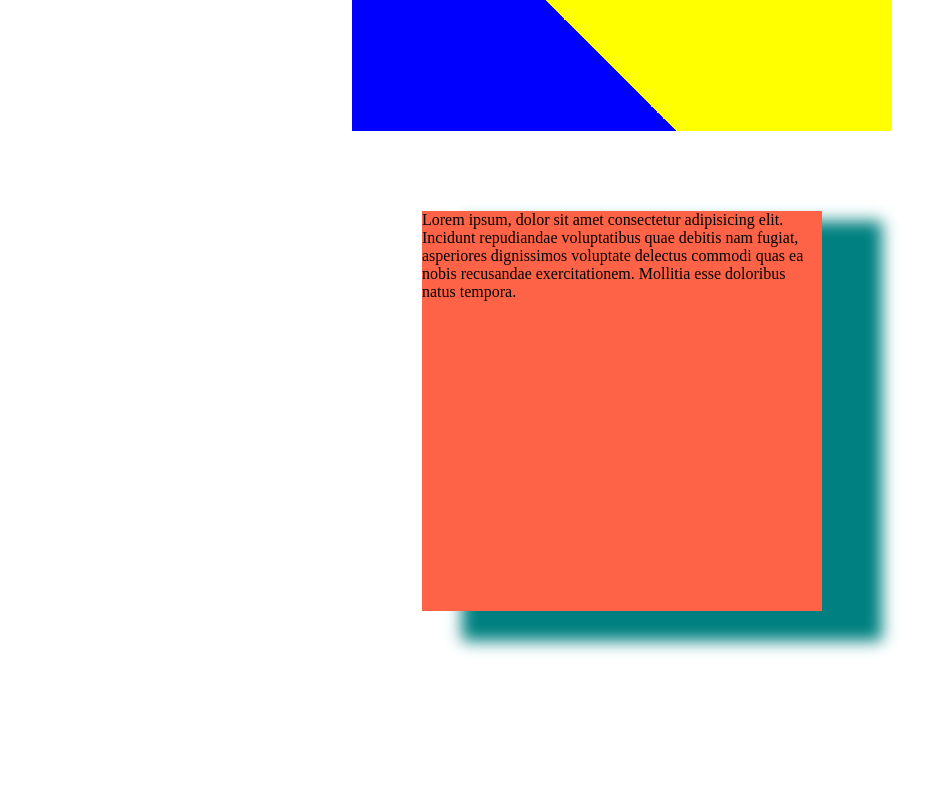
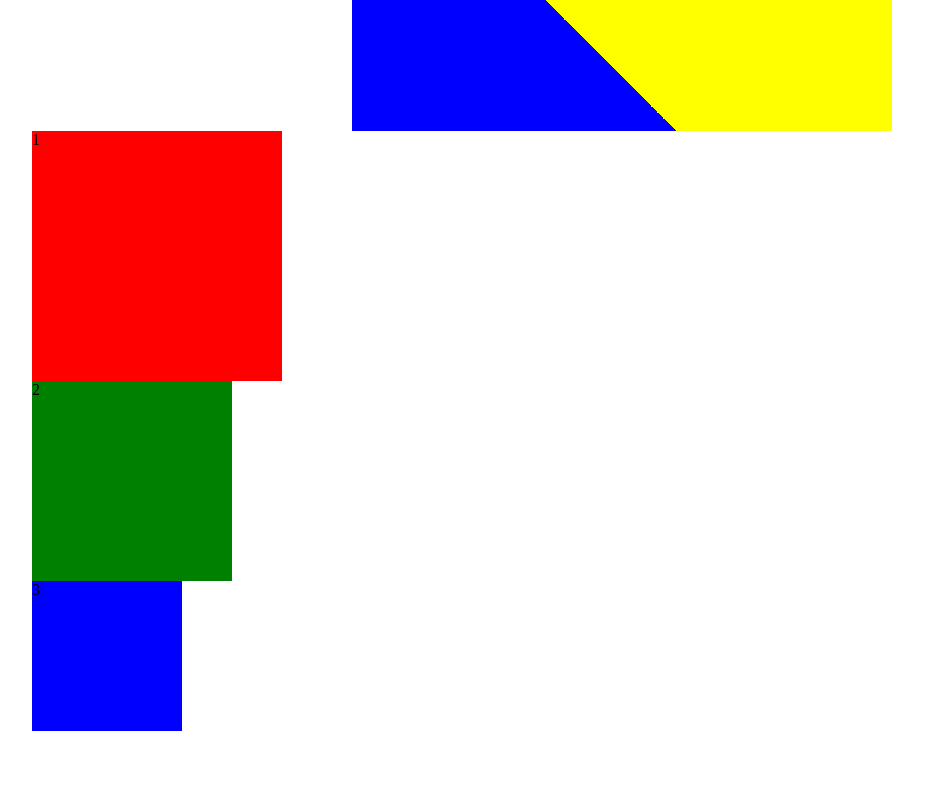
Before and after one commit to Vadym033/Tutorial, a plain HTML site: page index.html in a window 1280 px wide. Shown: the part 1120-1920 px from the top of the page, without its empty margins (18-944 px from the left). Before the commit the page ends 1781 px from the top, so only its background shows below. Drawn offline with Linux system fonts and the light colour scheme.

Commit message:
sdfsdfsdf

```diff
--- a/css/styles.css
+++ b/css/styles.css
@@ -13,6 +13,10 @@ h1 {
   margin: 0;
   padding: 0;
   box-sizing: border-box;
+}
+.container {
+  box-sizing: border-box;
+  margin: 0 auto;
 }
 
 .hhh {
@@ -59,3 +63,19 @@ h1 {
 
 .box-shadow::activ {
 }
+
+.box.red {
+  width: 250px;
+  height: 250px;
+  background-color: red;
+}
+.box.green {
+  width: 200px;
+  height: 200px;
+  background-color: green;
+}
+.box.blue {
+  width: 150px;
+  height: 150px;
+  background-color: blue;
+}
--- a/index.html
+++ b/index.html
@@ -7,7 +7,8 @@
     <link rel="stylesheet" href="./css/styles.css" />
   </head>
   <body>
-    <h1 class="hhh">Привіт</h1>
+    <div><h1 class="hhh">Привіт</h1></div>
+    <div>
       <p class="par">
         Lorem ipsum dolor sit amet consectetur adipisicing elit. Aliquam, qui!
         Lorem ipsum dolor sit amet consectetur adipisicing elit. Aliquam, qui!
@@ -17,20 +18,30 @@
         Lorem ipsum dolor sit amet consectetur adipisicing elit. Aliquam, qui!
         Lorem ipsum dolor sit amet consectetur adipisicing elit. Aliquam, qui!
       </p>
+    </div>
     <a href="" target="_blank">Author's profile</a>
 
+    <div>
       <p class="linear">
         Lorem ipsum dolor sit amet, consectetur adipisicing elit. Aperiam
         eligendi, perferendis aut enim vel rem nulla nesciunt eum iusto illum
         possimus. Pariatur enim sit eveniet? Quibusdam similique porro
         consequuntur dicta.
       </p>
+    </div>
+    <div class="container">
+      <div class="box red">1</div>
+      <div class="box green">2</div>
+      <div class="box blue">3</div>
+    </div>
 
+    <div>
       <p class="box-shadow">
         Lorem ipsum, dolor sit amet consectetur adipisicing elit. Incidunt
         repudiandae voluptatibus quae debitis nam fugiat, asperiores dignissimos
         voluptate delectus commodi quas ea nobis recusandae exercitationem.
         Mollitia esse doloribus natus tempora.
       </p>
+    </div>
   </body>
 </html>
```
Lines whose indentation alone changed are shown as unchanged.
